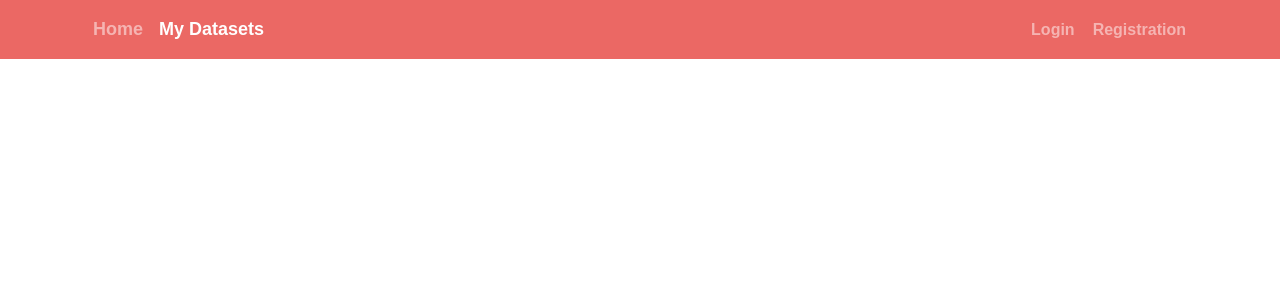
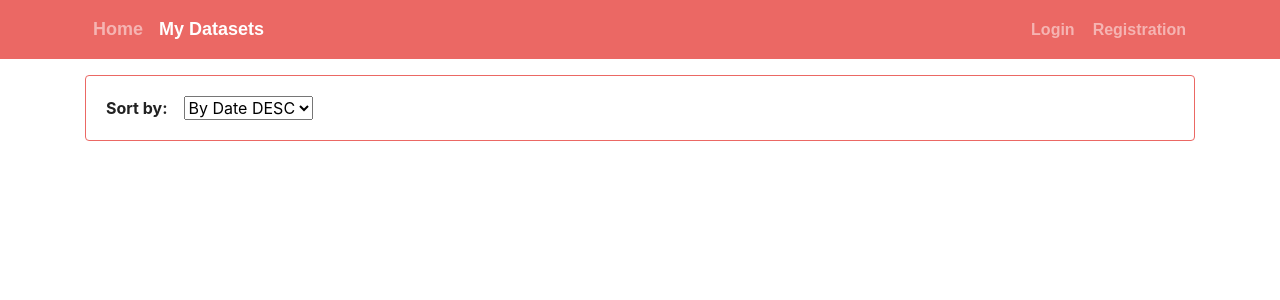
Before and after one commit to AlexandrKhmil/diplo-app, a React (Create React App) app in the folder client/: page /datasets in a window 1280 px wide. Shown: the top 300 px of the page. Built offline with nearby package versions, Linux system fonts and the light colour scheme; a web font is replaced by a local one.

Commit message:
dataset list sort

```diff
--- a/client/src/actions/dataset.js
+++ b/client/src/actions/dataset.js
@@ -25,7 +25,7 @@ export const selectDataset = (id) => ({
 export const datasetDelete = (id) => ({
   type: actionType.DATASET_DELETE,
   payload: id,
-})
+});
 
 export const loadData = ({ resolution, start, end }) => (dispatch) => {
   dispatch(loaderGetRequest());
--- a/client/src/components/dataset/DatasetList/index.js
+++ b/client/src/components/dataset/DatasetList/index.js
@@ -1,11 +1,24 @@
-import React from 'react';
+import React, { useState } from 'react';
 import { connect } from 'react-redux';
 import { selectDataset, datasetDelete } from '../../../actions/dataset';
 import { timestampToDataTime } from '../../../functions/timestamp';
+import { datasetListSort } from '../../../functions/dataset';
+import * as datasetSortType from '../../../constants/dataset-sort-type';
 
 const DatasetList = ({ list, selected, selectDataset, datasetDelete }) => {
+  const [selectedSort, setSelectedSort] = useState(datasetSortType.DATASET_DATE_DESC);
+  list = datasetListSort(list, selectedSort);
+
   return (
     <>
+      <div className="card card-body border-primary mb-3 flex-row align-items-center">
+        <label className="font-weight-bold mb-0" htmlFor="datasetSort">Sort by:</label>
+        <select className="ml-3" id="datasetSort" onChange={(e) => setSelectedSort(e.target.value)}>
+          <option value={datasetSortType.DATASET_DATE_DESC}>By Date DESC</option>
+          <option value={datasetSortType.DATASET_DATE_ASC}>By Date ASC</option>
+        </select>
+      </div>
+
       {list.map((dataset) => (
         <div className="card card-body border-primary mb-3 flex-row justify-content-between align-items-center" key={dataset.loaded}>
           <div>
--- a/client/src/constants/action-type.js
+++ b/client/src/constants/action-type.js
@@ -31,3 +31,4 @@ export const LOADER_GET_FAIL = 'LOADER_GET_FAIL';
 // DATASET LIST
 export const DATASET_SELECT = 'DATASET_SELECT';
 export const DATASET_DELETE = 'DATASET_DELETE';
+export const DATASET_SET_SORT = 'DATASET_SET_SORT';
--- /dev/null
+++ b/client/src/constants/dataset-sort-type.js
@@ -0,0 +1,2 @@
+export const DATASET_DATE_ASC = 'DATASET_DATE_ASC';
+export const DATASET_DATE_DESC = 'DATASET_DATE_DESC';
--- a/client/src/functions/dataset.js
+++ b/client/src/functions/dataset.js
@@ -1,3 +1,5 @@
+import * as datasetListSortType from '../constants/dataset-sort-type';
+
 export const finhubToDataset = (data) => {
   let result = {};
   for (let i = 0; i < data.t.length; i++) {
@@ -14,3 +16,17 @@ export const finhubToDataset = (data) => {
   }
   return result;
 };
+
+export const datasetListSort = (list, sortType) => {
+  switch (sortType) {
+    case datasetListSortType.DATASET_DATE_ASC: {
+      return list.sort((a, b) => a.loaded - b.loaded);
+    }
+    case datasetListSortType.DATASET_DATE_DESC: {
+      return list.sort((a, b) => b.loaded - a.loaded);
+    }
+    default: {
+      return list;
+    }
+  }
+};
```
